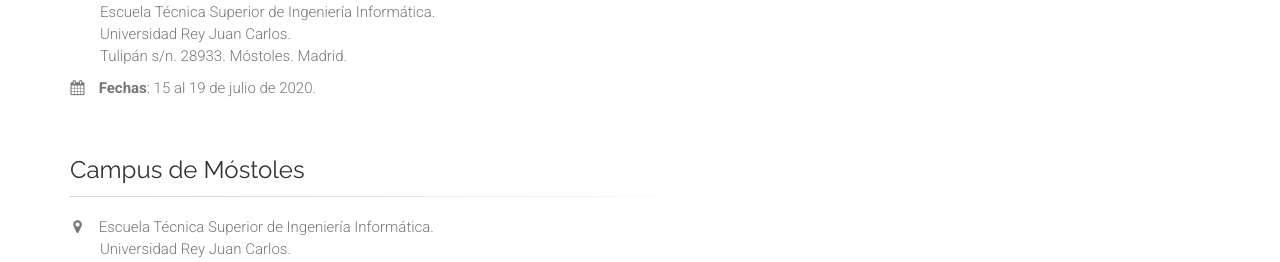
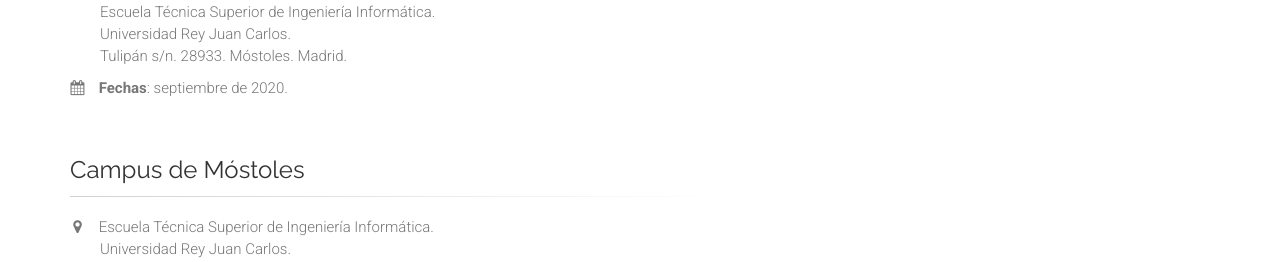
Before and after one commit to URJCDataScience/central, a Jekyll site: the page built from horarios_2020_2021/index.html, in a window 1280 px wide and 900 px high, scrolled down 567 px. Shown: the part 181-443 px from the top of the window. Built offline with Jekyll 4.4.1, drawn with Linux system fonts in a browser that asks for light colours.

Commit message:
Minor fix

```diff
--- a/horarios_2020_2021/index.html
+++ b/horarios_2020_2021/index.html
@@ -60,7 +60,7 @@ author: URJCDataScience
 						<span class="pl-30">Tulipán s/n. 28933. Móstoles. Madrid.</span>
 					</li>
 					<li>
-						<i class="fa fa-calendar pr-10"></i> <strong>Fechas</strong>: 15 al 19 de julio de 2020.
+						<i class="fa fa-calendar pr-10"></i> <strong>Fechas</strong>: septiembre de 2020.
 					</li>
 				</ul>
 
```
